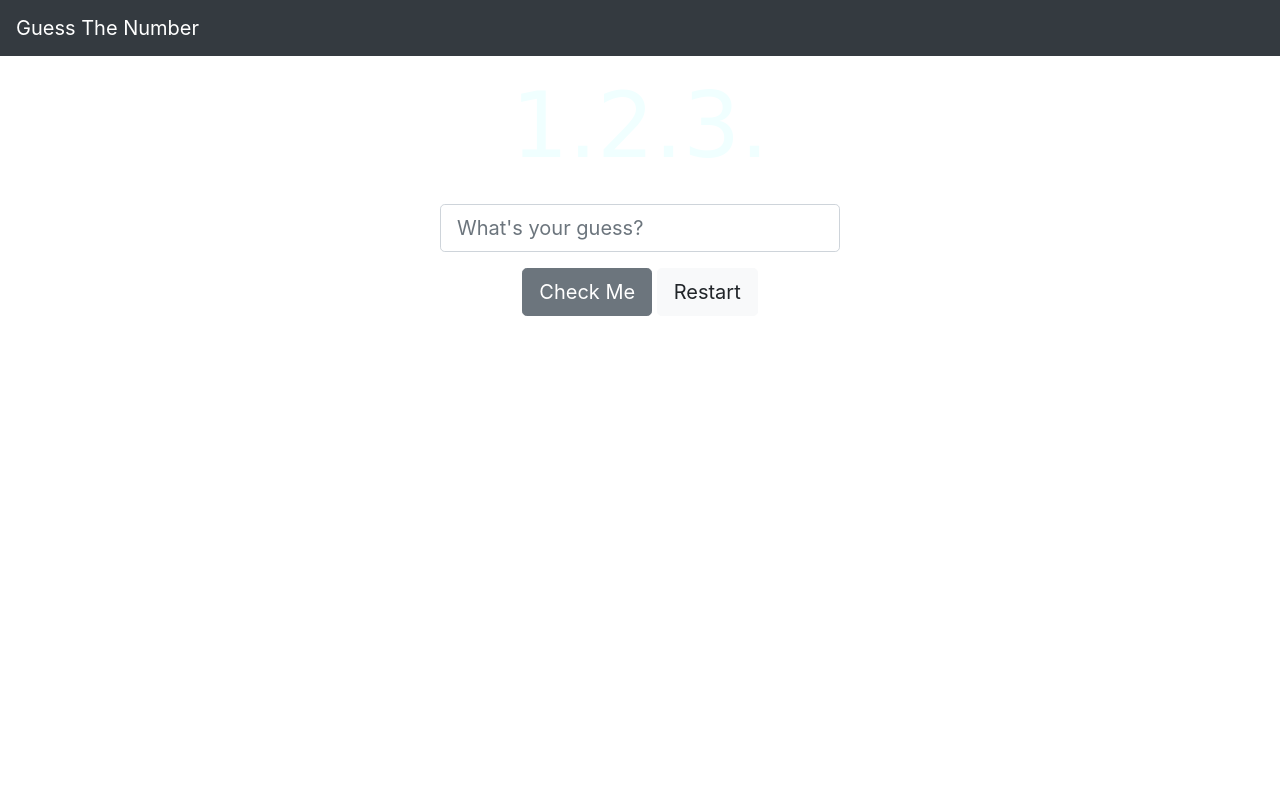
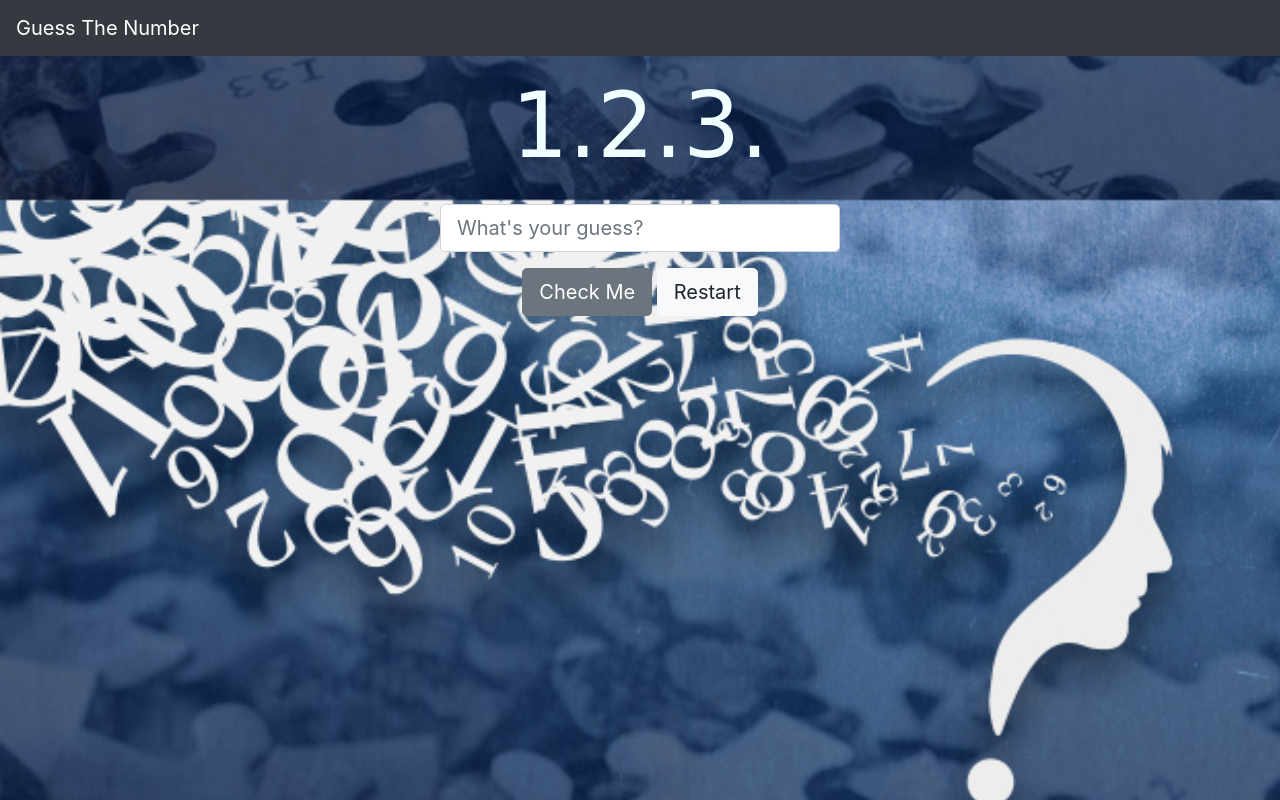
Before and after one commit to kavitha2103/GuessGame, a plain HTML site: page index.html in a window 1280 px wide. Drawn offline with nearby package versions, Linux system fonts and the light colour scheme.

Commit message:
Background Image added
V1.1

```diff
--- a/style.css
+++ b/style.css
@@ -17,7 +17,7 @@
 
 .background {
     /* background-image: url("D:/guess-the-number-puzzle-xl.jpg"); */
-    background-image: url("D:/guess-the-number-puzzle-xl.jpg");
+    background-image: url("https://kavitha2103.github.io/GuessGame/guess-the-number-puzzle-xl.jpg");
     background-position: initial;
     background-size: 2000px;
     background-position-y: 200px;
```
Also changed, not shown: guess-the-number-puzzle-xl.jpg (added).
